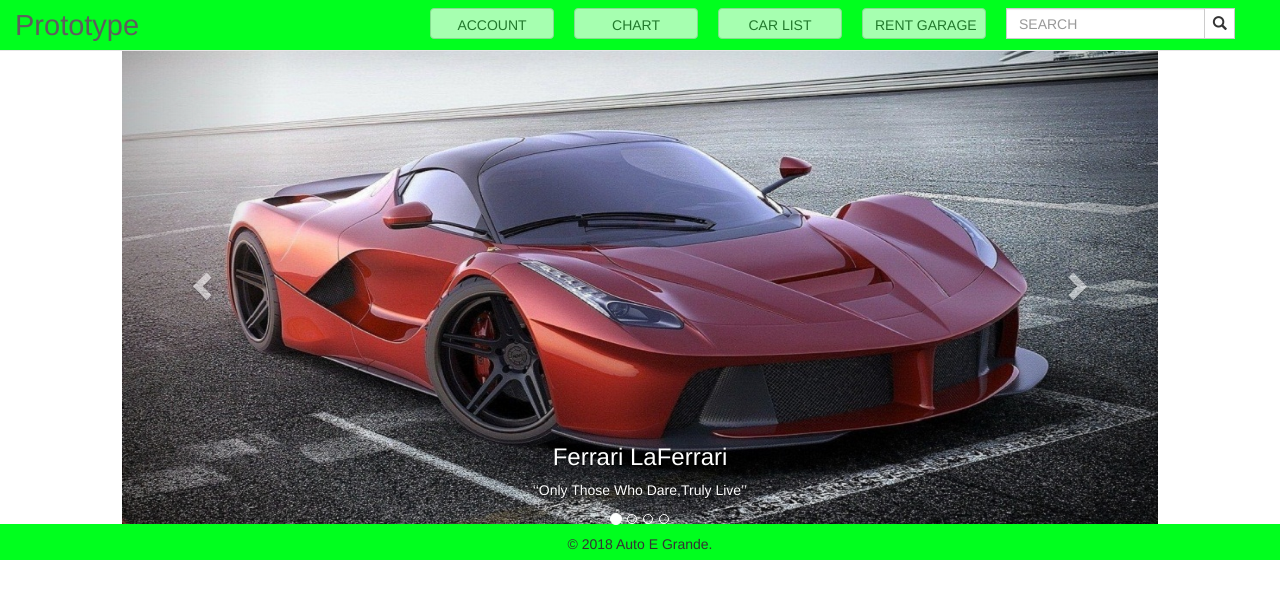
After one commit to autoegrande/autoegrande.github.io, a PHP site: page /index.html in a window 1280 px wide. The commit adds this page. Shown: the top 599 px of the page. Run offline with PHP 8.4, Linux system fonts and the light colour scheme.

Commit message:
Add files via upload

```diff
--- /dev/null
+++ b/index.html
@@ -0,0 +1,172 @@
+<!-- html script -->
+<!DOCTYPE html>
+<html lang="en" id="home">
+  <head>
+    <meta charset="utf-8">
+    <meta http-equiv="X-UA-Compatible" content="IE=edge">
+    <meta name="viewport" content="width=device-width, initial-scale=1">
+    <!-- The above 3 meta tags *must* come first in the head; any other head content must come *after* these tags -->
+    <title></title>
+
+    <!-- Bootstrap -->
+    <link href="css/bootstrap.min.css" rel="stylesheet">
+
+    <!-- HTML5 shim and Respond.js for IE8 support of HTML5 elements and media queries -->
+    <!-- WARNING: Respond.js doesn't work if you view the page via file:// -->
+    <!--[if lt IE 9]>
+      <script src="https://oss.maxcdn.com/html5shiv/3.7.3/html5shiv.min.js"></script>
+      <script src="https://oss.maxcdn.com/respond/1.4.2/respond.min.js"></script>
+    <![endif]-->
+    <link href="css/style.css" rel="stylesheet">
+
+  </head>
+  <body>
+
+    <!-- Awal Navigasi Bar -->
+
+    <nav class="navbar navbar-default navbar-fixed-top">
+      <div class="container-fluid">
+
+        <div class="navbar-header">
+          <button type="button" class="navbar-toggle collapsed" data-toggle="collapse" data-target="#autoegrande-collapse" aria-expanded="true">
+            <span class="sr-only">Toggle navigation</span>
+            <span class="icon-bar"></span>
+            <span class="icon-bar"></span>
+            <span class="icon-bar"></span>
+            <span class="icon-bar"></span>
+          </button>
+
+          <a href="" class="navbar-brand page-scroll">Prototype</a>
+        </div>
+
+        <div class="collapse navbar-collapse" id="autoegrande-collapse">
+          <ul class="nav navbar-nav navbar-right">
+            <li><button type="button" class="btn btn-default navbar-btn disabled">ACCOUNT</button></li>
+            <li><button type="button" class="btn btn-default navbar-btn disabled">CHART</button></li>
+            <li><button type="button" class="btn btn-default navbar-btn disabled">CAR LIST</button></li>
+            <li><button type="button" class="btn btn-default navbar-btn disabled">RENT GARAGE</button></li>
+            <li>
+              <form class="navbar-form navbar-left" role="search">
+                <div class="form-group row">
+                  <div class="col-sm-10 input-area">
+                    <input type="text" class="form-control" placeholder="SEARCH">
+                  </div>
+                  <div class="col-sm-2 btn-area">
+                    <a class="btn btn-default"><span class="glyphicon glyphicon-search"></span></a>
+                  </div>
+                </div>
+              </form>
+            </li>
+          </ul>
+        </div>
+
+      </div>
+    </nav>
+
+    <!-- Akhir Navigasi Bar -->
+
+
+    <!-- Jumbotron -->
+
+    <section>
+      <div class="row" id="galleryJumbotron">
+        <div class="col-sm-10 col-sm-offset-1">
+
+          <!-- Gallery -->
+
+          <div id="galleryTop" class="carousel slide" data-ride="carousel">
+
+            <!-- Indicators -->
+
+            <ol class="carousel-indicators">
+              <li data-target="#galleryTop" data-slide-to="0" class="active"></li>
+              <li data-target="#galleryTop" data-slide-to="1"></li>
+              <li data-target="#galleryTop" data-slide-to="2"></li>
+              <li data-target="#galleryTop" data-slide-to="3"></li>
+            </ol>
+
+            <!-- Indicators -->
+
+            <!-- Wrapper for slides -->
+
+            <div class="carousel-inner" role="listbox">
+
+              <div class="item active">
+                <img src="assets/images/laferrari.jpg" alt="Ferrari">
+                <div class="carousel-caption">
+                  <h3>Ferrari LaFerrari</h3>
+                  <p>‘‘Only Those Who Dare,Truly Live’’</p>
+                </div>
+              </div>
+
+              <div class="item">
+                <img src="assets/images/lexusrx.jpg" alt="Lexus">
+                <div class="carousel-caption">
+                  <h3>Lexus RX 350</h3>
+                  <p>‘‘The Pursuit of Perfection’’</p>
+                </div>
+              </div>
+
+              <div class="item">
+                <img src="assets/images/jaguarxj.jpg" alt="Jaguar">
+                <div class="carousel-caption">
+                  <h3>Jaguar XJ</h3>
+                  <p>“The Art of Performance” </p>
+                </div>
+              </div>
+
+              <div class="item">
+                <img src="assets/images/landrovervelar.jpg" alt="LandRover">
+                <div class="carousel-caption">
+                  <h3>Land Rover Velar</h3>
+                  <p>“Above & Beyond“</p>
+                </div>
+              </div>
+
+            </div>
+
+            <!-- Wrapper for slides -->
+
+            <!-- Gallery Navigation -->
+
+            <a class="left carousel-control" href="#galleryTop" data-slide="prev">
+              <span class="glyphicon glyphicon-chevron-left"></span>
+              <span class="sr-only">Previous</span>
+            </a>
+            <a class="right carousel-control" href="#galleryTop" data-slide="next">
+              <span class="glyphicon glyphicon-chevron-right"></span>
+              <span class="sr-only">Next</span>
+            </a>
+
+            <!-- Gallery Navigation -->
+
+          </div>
+
+          <!-- Gallery -->
+        </div>
+      </div>
+    </section>
+
+    <!-- Jumbotron -->
+
+
+    <!-- Awal Footer -->
+
+    <footer>
+    <div class="container footer-website">
+      <div class="rows">
+        <p class="text-center">&copy; 2018 Auto E Grande.</p>
+      </div>
+    </div>
+    </footer>
+
+    <!-- Akhir Footer -->
+
+    <!-- jQuery (necessary for Bootstrap's JavaScript plugins) -->
+    <script src="js/jquery-3.3.1.min.js"></script>
+    <script src="js/jquery.easing.1.3.js"></script>
+    <!-- Include all compiled plugins (below), or include individual files as needed -->
+    <script src="js/bootstrap.min.js"></script>
+
+  </body>
+</html>
--- a/index.php
+++ b/index.php
@@ -33,7 +33,7 @@
     <!-- Jumbotron -->
 
 
-    <?php include "assets/view/view_account.php"; ?>
+    <?php /* include "assets/view/view_account.php"; */ ?>
 
 
     <!-- Footer -->
```
